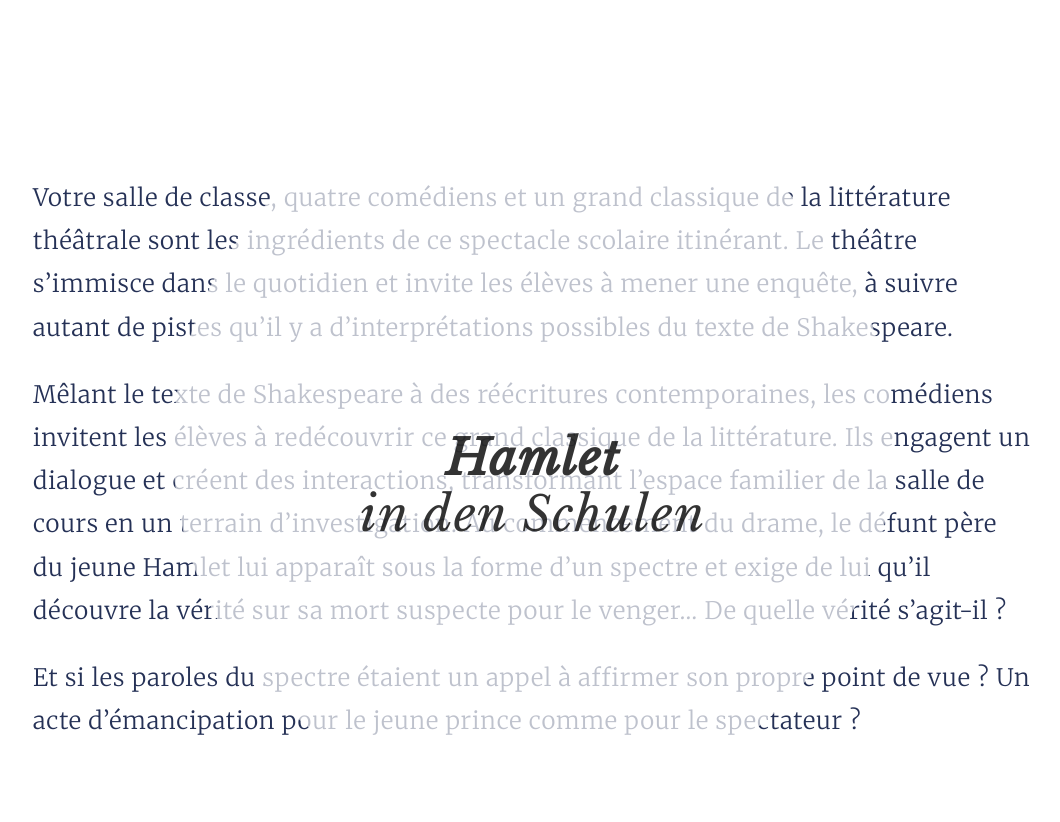
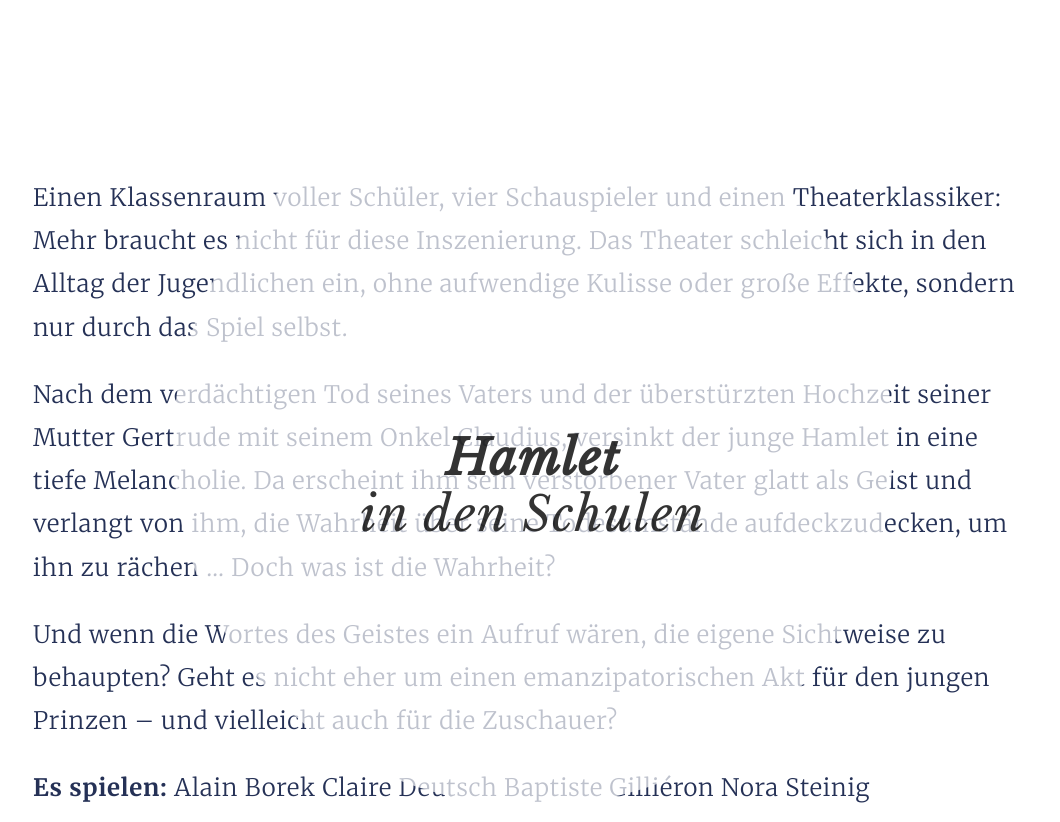
Before and after one commit to mikro-kit/mikro-kit.github.io, a Jekyll site: the page built from _projects/de/hamlet.md, in a window 1280 px wide and 900 px high, scrolled down 826 px, cut to the strip 78-900 px from the top of the window. Shown: the whole strip, without its empty margins (107-1167 px from the left). Built offline with Jekyll 4.4.1, drawn with Linux system fonts in a browser that asks for light colours; some of the changed text lies outside the part shown.

Commit message:
Update_Hamlet_02.md
Erster Inhalt

```diff
--- a/_projects/de/hamlet.md
+++ b/_projects/de/hamlet.md
@@ -3,14 +3,28 @@ title: Hamlet
 subtitle: in den Schulen
 ref: pr-hamlet
 image: hamlet
-quote: Ça commence mal et le pire est à venir.
-speaker: Hamlet dans les écoles
+quote: Schlimm nun beginnt’s, Schlimmres folgt hinterdrein.
+speaker: Hamlet in den Schulen
 year: 2015
 location: Théâtre de Vidy, Lausanne
 ---
 
-Votre salle de classe, quatre comédiens et un grand classique de la littérature théâtrale sont les ingrédients de ce spectacle scolaire itinérant. Le théâtre s’immisce dans le quotidien et invite les élèves à mener une enquête, à suivre autant de pistes qu'il y a d'interprétations possibles du texte de Shakespeare.
+Einen Klassenraum voller Schüler, vier Schauspieler und einen Theaterklassiker: Mehr braucht es nicht für diese Inszenierung. Das Theater schleicht sich in den Alltag der Jugendlichen ein, ohne aufwendige Kulisse oder große Effekte, sondern nur durch das Spiel selbst.
 
-Mêlant le texte de Shakespeare à des réécritures contemporaines, les comédiens invitent les élèves à redécouvrir ce grand classique de la littérature. Ils engagent un dialogue et créent des interactions, transformant l’espace familier de la salle de cours en un terrain d’investigation. Au commencement du drame, le défunt père du jeune Hamlet lui apparaît sous la forme d’un spectre et exige de lui qu’il découvre la vérité sur sa mort suspecte pour le venger… De quelle vérité s’agit-il ?
+Nach dem verdächtigen Tod seines Vaters und der überstürzten Hochzeit seiner Mutter Gertrude mit seinem Onkel Claudius, versinkt der junge Hamlet in eine tiefe Melancholie. Da erscheint ihm sein verstorbener Vater glatt als Geist und verlangt von ihm, die Wahrheit über seine Todesumstände aufdeckzudecken, um ihn zu rächen … Doch was ist die Wahrheit?
 
-Et si les paroles du spectre étaient un appel à affirmer son propre point de vue ? Un acte d’émancipation pour le jeune prince comme pour le spectateur ?
+Und wenn die Wortes des Geistes ein Aufruf wären, die eigene Sichtweise zu behaupten? Geht es nicht eher um einen emanzipatorischen Akt für den jungen Prinzen – und vielleicht auch für die Zuschauer?
+
+
+**Es spielen:**
+Alain Borek
+Claire Deutsch
+Baptiste Gilliéron
+Nora Steinig
+
+**Text:** "Hamlet" von William Shakespeare, in einer Übersetzung von Pascal Collin und einer Adaption von lydia Dimitrow und Magali Tosato
+**Regie:** Magali Tosato
+**Kostüme:** Franziska Keune
+**Dramaturgie:** Lydia Dimitrow
+
+Premiere am 23.02.2015, danach weitere Vorstellungen von 2015 bis 2018 in den Klassenräumen verschiedenster Schulen in den Kantonen Waadt und Genf (CH) sowie auf La Réunion (FR).
```
